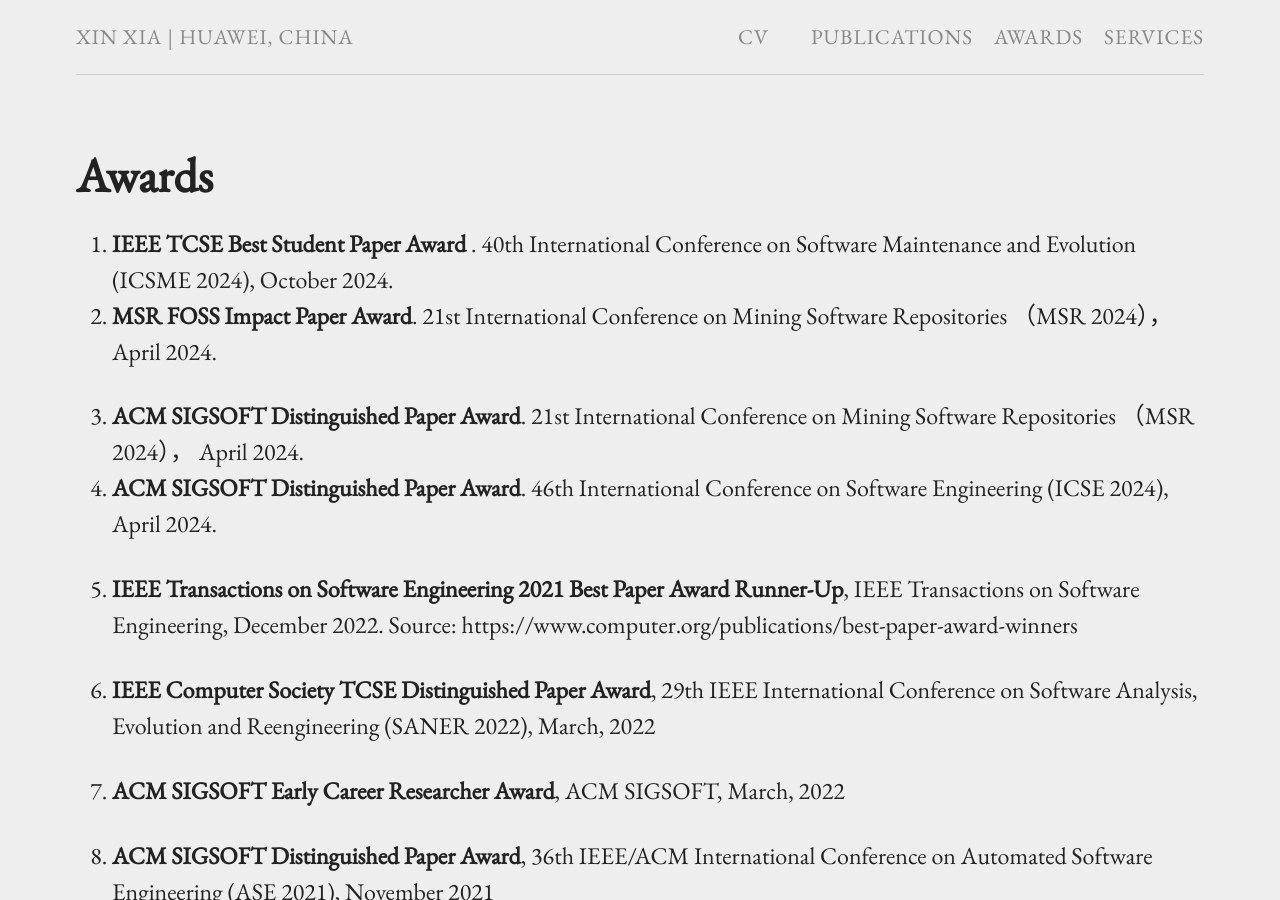
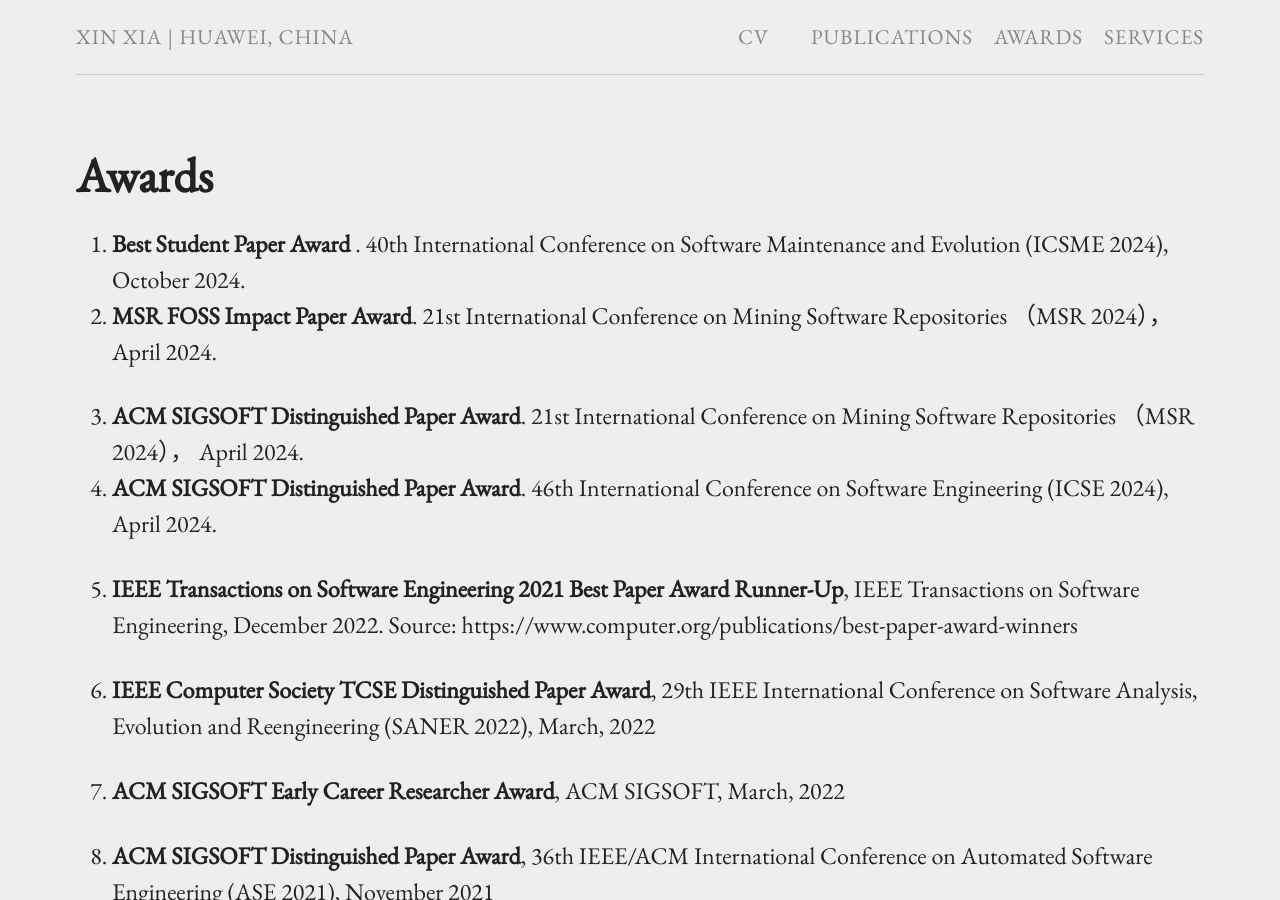
Before and after one commit to xin-xia/xin-xia.github.io, a Jekyll site: the page built from awards.md, in a window 1280 px wide and 900 px high. Built offline with Jekyll 4.4.1, drawn with Linux system fonts in a browser that asks for light colours.

Commit message:
Update awards.md

```diff
--- a/awards.md
+++ b/awards.md
@@ -4,7 +4,7 @@ title: Awards
 permalink: /awards/
 ---
 
-24.  <strong>IEEE TCSE Best Student Paper Award </strong>. 40th International Conference on Software Maintenance and Evolution (ICSME 2024), October 2024.  <br />
+24.  <strong> Best Student Paper Award </strong>. 40th International Conference on Software Maintenance and Evolution (ICSME 2024), October 2024.  <br />
 23. <strong>MSR FOSS Impact Paper Award</strong>. 21st International Conference on Mining Software Repositories （MSR 2024）， April 2024. <br />
 
 22. <strong>ACM SIGSOFT Distinguished Paper Award</strong>. 21st International Conference on Mining Software Repositories （MSR 2024）， April 2024. <br />
```
